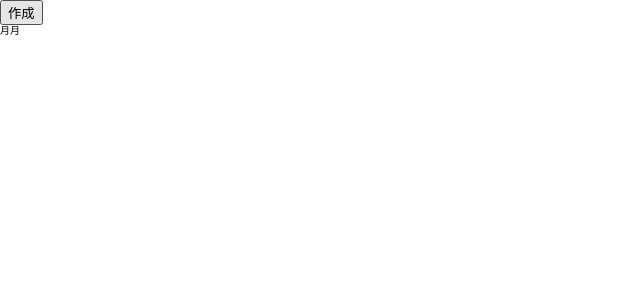
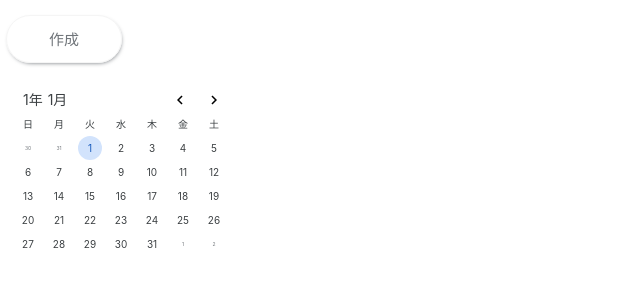
Before and after one commit to kirohi-dev/calender, a Nuxt app in the folder nuxt/: page /calender/month/1/1/1 in a window 1280 px wide. Shown: the top 300 px of the page, without its empty margins (0-640 px from the left). Built offline with nearby package versions, Linux system fonts and the light colour scheme.

Commit message:
feat: sidebarの作成

```diff
--- a/nuxt/assets/scss/_color.scss
+++ b/nuxt/assets/scss/_color.scss
@@ -1 +1,3 @@
-$blue: #eee;
+$darkgray: #3c4043;
+$dimgray: #5f6368;
+$lightgray: #70757a;
--- a/nuxt/components/Sidebar.vue
+++ b/nuxt/components/Sidebar.vue
@@ -1,15 +1,38 @@
 <template>
-  <div>
-    <button>作成</button>
-    <div>
-      <div class="days-week">
-        <div v-for="day in daysOfWeek" :key="day.id" class="days-week__day">
-          {{ day }}
+  <div class="sidebar">
+    <div class="add-btn">作成</div>
+    <div class="calendar">
+      <div class="calendar__heading">
+        <p class="calendar__title">{{ previewYear }}年 {{ previewMonth }}月</p>
+        <div class="calendar__navigation-holder">
+          <div class="calendar__prev material-icons" @click="prevMonth">
+            keyboard_arrow_left
+          </div>
+          <div class="calendar__next material-icons" @click="nextMonth">
+            keyboard_arrow_right
+          </div>
         </div>
       </div>
-      <div class="row">
-        <div class="columns">月</div>
-        <div class="columns">月</div>
+      <div class="days">
+        <div class="days__week">
+          <div
+            v-for="day in daysOfWeek"
+            :key="day.id"
+            class="days__week-of-day"
+          >
+            {{ day }}
+          </div>
+        </div>
+        <div v-for="week in monthCalendar" :key="week.id" class="days__week">
+          <div
+            v-for="day in week"
+            :key="day.id"
+            class="days__day"
+            :class="weekDayClasses(day.month, day.day)"
+          >
+            {{ day.day }}
+          </div>
+        </div>
       </div>
     </div>
   </div>
@@ -20,6 +43,7 @@
 import ICalendarService, {
   CalendarService
 } from '@/domain/calendar/CalendarService';
+import ICalendarCell from '@/domain/calendar/CalendarCell';
 
 @Component
 export default class ComponentSidebar extends Vue {
@@ -33,21 +57,154 @@
   day!: number;
 
   // data
-  daysOfWeek?: string[];
+  daysOfWeek: string[] = [];
+  monthCalendar: ICalendarCell[][] = [];
+  previewYear: number = 0;
+  previewMonth: number = 0;
+  previewDay: number = 0;
 
   mounted() {
+    this.previewYear = this.year;
+    this.previewMonth = this.month;
+    this.previewDay = this.day;
     const Calendar: ICalendarService = new CalendarService(
-      new Date(this.year, this.month - 1, this.day)
+      new Date(this.previewYear, this.previewMonth - 1, this.previewDay)
     );
-    console.log(Calendar.getMonthCalendar());
-    console.log(Calendar.daysOfWeek);
     this.daysOfWeek = Calendar.daysOfWeek;
+    this.monthCalendar = Calendar.getMonthCalendar();
+  }
+
+  weekDayClasses(month: number, day: number) {
+    const offset = month !== this.month ? 'days__day--offset' : '';
+    const target =
+      month === this.month && day === this.day ? 'days__day--target' : '';
+    return offset + target;
+  }
+
+  prevMonth() {
+    const Calendar: ICalendarService = new CalendarService(
+      new Date(this.previewYear, this.previewMonth - 2, this.previewDay)
+    );
+    this.monthCalendar = Calendar.getMonthCalendar();
+    this.previewYear = Calendar.year;
+    this.previewMonth = Calendar.month + 1;
+  }
+
+  nextMonth() {
+    const Calendar: ICalendarService = new CalendarService(
+      new Date(this.previewYear, this.previewMonth, this.previewDay)
+    );
+    this.monthCalendar = Calendar.getMonthCalendar();
+    this.previewYear = Calendar.year;
+    this.previewMonth = Calendar.month + 1;
   }
 }
 </script>
 
 <style lang="scss" scoped>
-.row {
+.sidebar {
+  width: 256px;
+  height: 100vh;
+  padding-top: 15px;
+  padding-right: 20px;
+  padding-left: 6px;
+}
+
+.add-btn {
   display: flex;
+  align-items: center;
+  justify-content: center;
+  width: 116px;
+  height: 48px;
+  margin-bottom: 25px;
+  font-size: 1.5rem;
+  color: $lightgray;
+  border: 1px solid #f5f5f5;
+  border-radius: 55px;
+  box-shadow: 1px 2px 4px -2px $lightgray;
+  transition: box-shadow 0.3s ease 0s;
+
+  &:hover {
+    box-shadow: 0px 5px 20px -3px $lightgray;
+  }
+}
+
+.calendar {
+  padding: 0 10px;
+
+  &__heading {
+    display: flex;
+    justify-content: space-between;
+    margin-left: 7px;
+  }
+
+  &__title {
+    font-size: 1.4rem;
+    line-height: 24px;
+    color: $darkgray;
+    text-align: center;
+  }
+
+  &__navigation-holder {
+    display: flex;
+    justify-content: flex-end;
+  }
+
+  &__next,
+  &__prev {
+    width: 24px;
+    height: 24px;
+    font-size: 1.8rem;
+    line-height: 24px;
+    text-align: center;
+    cursor: pointer;
+  }
+
+  &__next {
+    margin-left: 10px;
+  }
+
+  &__days {
+    display: flex;
+    flex-direction: column;
+    justify-content: space-between;
+    width: 215px;
+    height: 168px;
+  }
+}
+
+.days {
+  &__week {
+    display: flex;
+    justify-content: space-between;
+  }
+
+  &__week-of-day {
+    width: 24px;
+    height: 24px;
+    line-height: 24px;
+    color: $darkgray;
+    text-align: center;
+  }
+
+  &__day {
+    width: 24px;
+    height: 24px;
+    font-size: 1rem;
+    line-height: 24px;
+    color: $darkgray;
+    text-align: center;
+
+    &--offset {
+      font-size: 0.5rem;
+      color: $lightgray;
+    }
+
+    &--target {
+      color: #185abc;
+      background: #d2e3fc;
+      border-radius: 50%;
+    }
+  }
 }
 </style>
--- a/nuxt/domain/calendar/CalendarCell.ts
+++ b/nuxt/domain/calendar/CalendarCell.ts
@@ -1,4 +1,4 @@
-export default interface CalenderCell {
+export default interface ICalenderCell {
   month: number;
   day: number;
 }
--- a/nuxt/domain/calendar/CalendarService.ts
+++ b/nuxt/domain/calendar/CalendarService.ts
@@ -1,8 +1,11 @@
-import CalendarCell from './CalendarCell';
+import ICalendarCell from './CalendarCell';
 
 export default interface ICalendarService {
   readonly daysOfWeek: string[];
-  getMonthCalendar(): CalendarCell[][];
+  readonly year: number;
+  readonly month: number;
+  readonly day: number;
+  getMonthCalendar(): ICalendarCell[][];
   // getWeek(): CalendarCell[];
 }
 
@@ -10,16 +13,34 @@
   private targetDate: Date;
   private DAY_MILLISECOND: number = 1000 * 60 * 60 * 24;
   private _daysOfWeek = ['日', '月', '火', '水', '木', '金', '土'];
+  private _year: number;
+  private _month: number;
+  private _day: number;
 
   constructor(targetDate: Date = new Date()) {
     this.targetDate = new Date(targetDate.getTime());
+    this._year = this.targetDate.getFullYear();
+    this._month = this.targetDate.getMonth();
+    this._day = this.targetDate.getDate();
   }
 
   get daysOfWeek(): string[] {
     return this._daysOfWeek;
   }
 
-  public getMonthCalendar(): CalendarCell[][] {
+  get year(): number {
+    return this._year;
+  }
+
+  get month(): number {
+    return this._month;
+  }
+
+  get day(): number {
+    return this._day;
+  }
+
+  public getMonthCalendar(): ICalendarCell[][] {
     const lastMonthLastDate: Date = new Date(
       this.targetDate.getFullYear(),
       this.targetDate.getMonth(),
@@ -33,8 +54,10 @@
     return this.translateMonthCalendar(calendarDates);
   }
 
-  private getLastMonthInMonthCalendar(lastMonthLastDate: Date): CalendarCell[] {
-    const result: CalendarCell[] = [];
+  private getLastMonthInMonthCalendar(
+    lastMonthLastDate: Date
+  ): ICalendarCell[] {
+    const result: ICalendarCell[] = [];
     const lastMonthLastDayOfWeek = lastMonthLastDate.getDay();
     for (let i = 0; lastMonthLastDayOfWeek + 1 - i > 0; i++) {
       result.push({
@@ -45,8 +68,8 @@
     return result;
   }
 
-  private getTargetMonthInMonthCalendar(): CalendarCell[] {
-    const result: CalendarCell[] = [];
+  private getTargetMonthInMonthCalendar(): ICalendarCell[] {
+    const result: ICalendarCell[] = [];
     const targetMonthLastDate = new Date(
       this.targetDate.getFullYear(),
       this.targetDate.getMonth() + 1,
@@ -62,9 +85,9 @@
   }
 
   private getOffsetMonthCalendar(
-    exceptOffsetDates: CalendarCell[]
-  ): CalendarCell[] {
-    const result: CalendarCell[] = [];
+    exceptOffsetDates: ICalendarCell[]
+  ): ICalendarCell[] {
+    const result: ICalendarCell[] = [];
     for (let i = 0; (exceptOffsetDates.length + i) % 7 !== 0; i++) {
       result.push({
         month: this.targetDate.getMonth() + 2,
@@ -75,10 +98,10 @@
   }
 
   private translateMonthCalendar(
-    CalendarDates: CalendarCell[]
-  ): CalendarCell[][] {
-    const result: CalendarCell[][] = [];
-    let tmp: CalendarCell[] = [];
+    CalendarDates: ICalendarCell[]
+  ): ICalendarCell[][] {
+    const result: ICalendarCell[][] = [];
+    let tmp: ICalendarCell[] = [];
     CalendarDates.forEach((CalendarCell, index) => {
       tmp.push(CalendarCell);
       if ((index + 1) % 7 === 0) {
```
